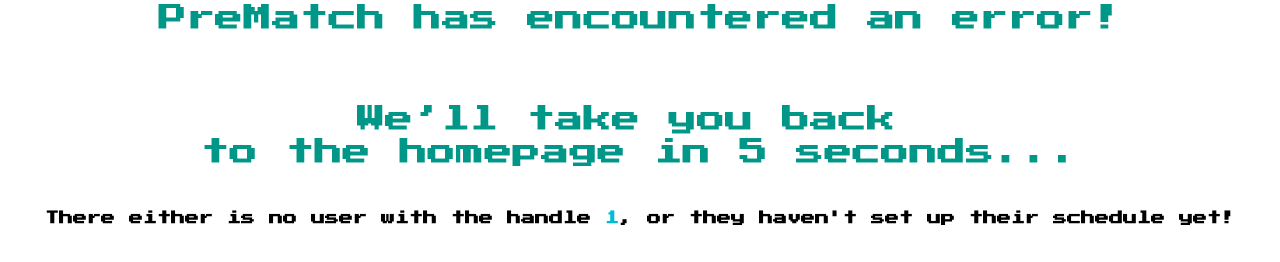
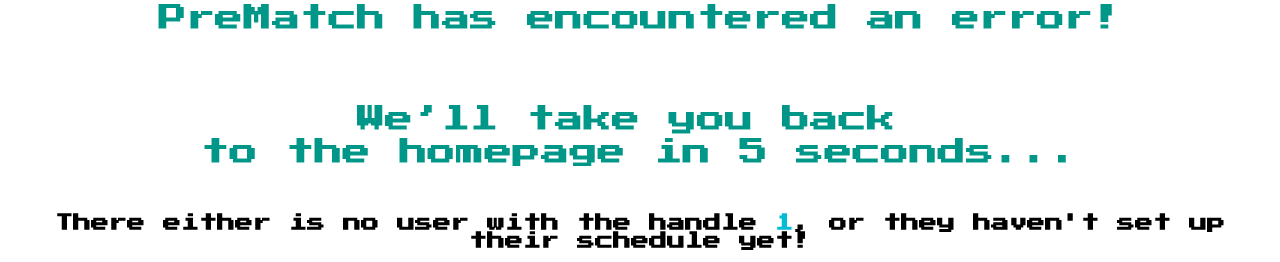
Before and after one commit to PreMatch/PreMatch, a Flask app: page /user/1 in a window 1280 px wide. Shown: the part 538-800 px from the top of the page. Run offline with Flask 2, Linux system fonts and the light colour scheme; the visitor is signed in with stand-in values (Sample User, id 1); data that the repository does not hold is empty.

Commit message:
Various formatting and stylistic changes

```diff
--- a/templates/login.html
+++ b/templates/login.html
@@ -26,6 +26,12 @@
     </div>
 </section>
 
+<script type="text/javascript">
+    $(document).ready(() => {
+        $("#body").css("padding-top", $("#nav").innerHeight());
+    });
+</script>
+
 {{ importJs() }}
 
 </body>
--- a/templates/profile_not_found.html
+++ b/templates/profile_not_found.html
@@ -3,20 +3,41 @@
 <head>
     <title>Error! - PreMatch</title>
     <meta http-equiv="refresh" content="5;url=/"/>
+    <meta charset="utf-8">
+    <meta name="viewport" content="width=device-width, initial-scale=1">
+    <link rel="apple-touch-icon" sizes="57x57" href="/static/img/favicon/apple-icon-57x57.png">
+    <link rel="apple-touch-icon" sizes="60x60" href="/static/img/favicon/apple-icon-60x60.png">
+    <link rel="apple-touch-icon" sizes="72x72" href="/static/img/favicon/apple-icon-72x72.png">
+    <link rel="apple-touch-icon" sizes="76x76" href="/static/img/favicon/apple-icon-76x76.png">
+    <link rel="apple-touch-icon" sizes="114x114" href="/static/img/favicon/apple-icon-114x114.png">
+    <link rel="apple-touch-icon" sizes="120x120" href="/static/img/favicon/apple-icon-120x120.png">
+    <link rel="apple-touch-icon" sizes="144x144" href="/static/img/favicon/apple-icon-144x144.png">
+    <link rel="apple-touch-icon" sizes="152x152" href="/static/img/favicon/apple-icon-152x152.png">
+    <link rel="apple-touch-icon" sizes="180x180" href="/static/img/favicon/apple-icon-180x180.png">
+    <link rel="icon" type="image/png" sizes="192x192" href="/static/img/favicon/android-icon-192x192.png">
+    <link rel="icon" type="image/png" sizes="32x32" href="/static/img/favicon/favicon-32x32.png">
+    <link rel="icon" type="image/png" sizes="96x96" href="/static/img/favicon/favicon-96x96.png">
+    <link rel="icon" type="image/png" sizes="16x16" href="/static/img/favicon/favicon-16x16.png">
+    <link rel="manifest" href="/manifest.json">
+    <meta name="msapplication-TileColor" content="#ffffff">
+    <meta name="msapplication-TileImage" content="/ms-icon-144x144.png">
+    <meta name="theme-color" content="#ffffff">
 </head>
 <body>
 <style>
     @import url('https://fonts.googleapis.com/css?family=Press+Start+2P');
+
     h1 {
         font-family: 'Press Start 2P', sans-serif;
         text-align: center;
-        font-size: 14px;
+        font-size: 18px;
     }
 </style>
 <img src="/static/img/PreMatch%20Logo%20-%20Pixelated.png"
      style="max-width: 100%; height: auto; display: block; margin: 0 auto;">
 <br>
 <br>
-<h1>There either is no user with the handle <strong style="color: #00BCD4;">{{ bad_handle }}</strong>, or they haven't set up their schedule yet!</h1>
+<h1>There either is no user with the handle <strong style="color: #00BCD4;">{{ bad_handle }}</strong>, or they haven't
+    set up their schedule yet!</h1>
 </body>
 </html>
```
Also changed, not shown: static/js/addSchedule.js (+8 -0 lines), templates/add.html (+21 -3 lines), templates/error.html (+26 -6 lines), templates/roster.html (+10 -4 lines).
